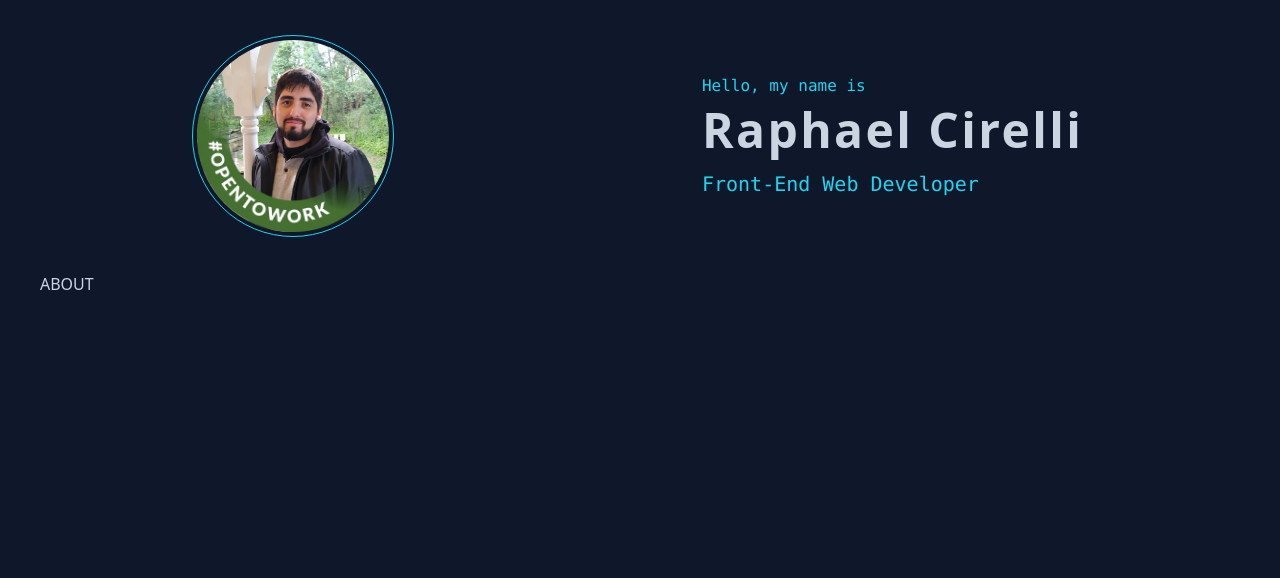
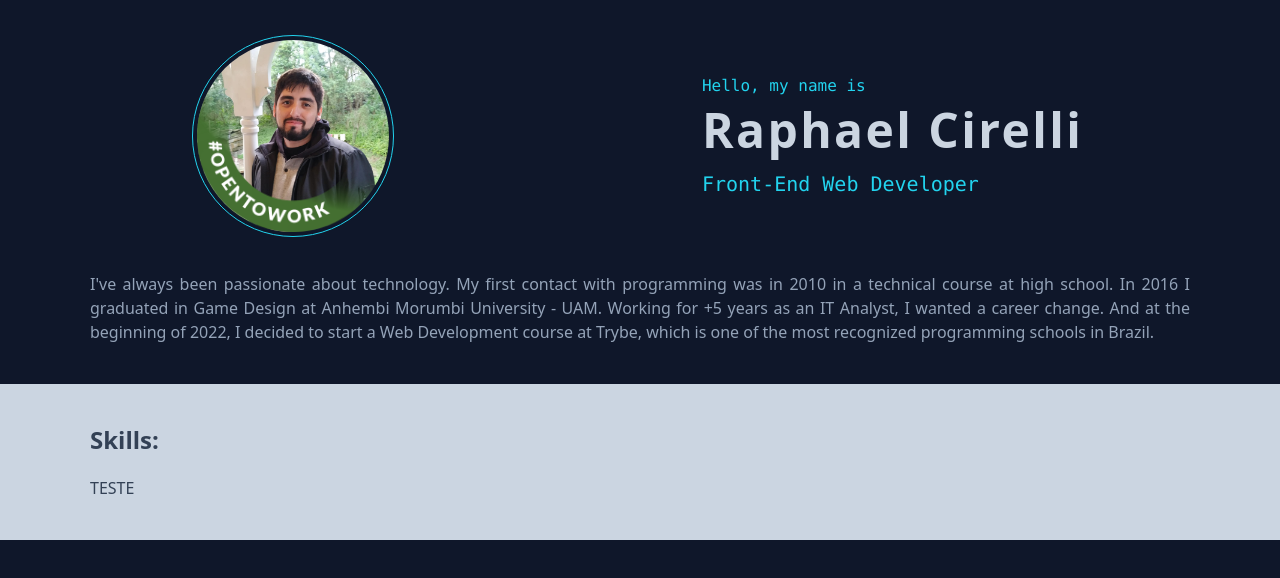
Before and after one commit to rCirelli/rcirelli.github.io, a React (Create React App) app in the folder rcirelli-portfolio/: page / in a window 1280 px wide. Shown: the top 578 px of the page. Built offline with nearby package versions, Linux system fonts and the light colour scheme.

Commit message:
add react-router. create home and 404. started Hero.

```diff
--- a/rcirelli-portfolio/package.json
+++ b/rcirelli-portfolio/package.json
@@ -10,6 +10,7 @@
     "react": "^18.1.0",
     "react-dom": "^18.1.0",
     "react-redux": "^8.0.2",
+    "react-router-dom": "^6.3.0",
     "react-scripts": "5.0.1",
     "redux": "^4.2.0",
     "redux-devtools-extension": "^2.13.9",
--- a/rcirelli-portfolio/src/App.js
+++ b/rcirelli-portfolio/src/App.js
@@ -1,20 +1,15 @@
-import About from './components/About';
-import BasicInfo from './components/BasicInfo';
-import ProfilePicture from './components/ProfilePicture';
+import { Route, Routes } from 'react-router-dom';
 import './index.css';
+import Home from './pages/Home';
+import NotFound from './pages/NotFound';
 
 export default function App() {
   return (
-    <main className="bg-slate-900 text-slate-300 w-screen h-screen p-10">
-      <div className="flex justify-around mb-10">
-        <ProfilePicture
-          src={'/assets/profile-picture.jpeg'}
-          alt={'Raphael Cirelli'}
-          isOpenToWork={true}
-        />
-        <BasicInfo />
-      </div>
-      <About />
+    <main className="bg-slate-900 text-slate-300 w-screen h-screen">
+      <Routes>
+        <Route path="/" element={<Home />} />
+        <Route path="*" element={<NotFound />} />
+      </Routes>
     </main>
   );
 }
--- a/rcirelli-portfolio/src/components/About.jsx
+++ b/rcirelli-portfolio/src/components/About.jsx
@@ -1,7 +1,19 @@
+import Translate from './Translate';
+
 function About() {
   return (
-    <div>
-      <p>ABOUT</p>
+    <div className="flex justify-center">
+      <p className="w-11/12 text-slate-400 text-justify">
+        <Translate>
+          I've always been passionate about technology. My first contact with
+          programming was in 2010 in a technical course at high school. In 2016
+          I graduated in Game Design at Anhembi Morumbi University - UAM.
+          Working for +5 years as an IT Analyst, I wanted a career change. And
+          at the beginning of 2022, I decided to start a Web Development course
+          at Trybe, which is one of the most recognized programming schools in
+          Brazil.
+        </Translate>
+      </p>
     </div>
   );
 }
--- /dev/null
+++ b/rcirelli-portfolio/src/components/Hero.jsx
@@ -0,0 +1,10 @@
+function Hero({ children, heading }) {
+  return (
+    <div className="w-11/12 mx-auto">
+      <h1 className="pb-5 text-2xl font-bold">{heading}</h1>
+      {children}
+    </div>
+  );
+}
+
+export default Hero;
--- a/rcirelli-portfolio/src/index.js
+++ b/rcirelli-portfolio/src/index.js
@@ -4,12 +4,15 @@ import { Provider } from 'react-redux';
 import React from 'react';
 import ReactDOM from 'react-dom/client';
 import App from './App';
+import { BrowserRouter } from 'react-router-dom';
 
 const root = ReactDOM.createRoot(document.getElementById('root'));
 root.render(
   <React.StrictMode>
-    <Provider store={store}>
-      <App />
-    </Provider>
+    <BrowserRouter>
+      <Provider store={store}>
+        <App />
+      </Provider>
+    </BrowserRouter>
   </React.StrictMode>
 );
--- a/rcirelli-portfolio/src/languages/pt-br.json
+++ b/rcirelli-portfolio/src/languages/pt-br.json
@@ -1,4 +1,5 @@
 {
   "Hello, my name is": "Olá, meu nome é",
-  "Front-End Web Developer": "Desenvolvedor Web Front-End"
+  "Front-End Web Developer": "Desenvolvedor Web Front-End",
+  "I've always been passionate about technology. My first contact with programming was in 2010 in a technical course at high school. In 2016 I graduated in Game Design at Anhembi Morumbi University - UAM. Working for +5 years as an IT Analyst, I wanted a career change. And at the beginning of 2022, I decided to start a Web Development course at Trybe, which is one of the most recognized programming schools in Brazil.": "Sempre fui apaixonado por tecnologia. Meu primeiro contato com programação foi em 2010, em um curso técnido no ensino médio. Em 2016 me formei em Game Design na Universidade Anhembi Morumbi. Trabalho a mais de 5 anos como analista de TI, e busquei por uma transição de carreira.  No início de 2022, decidi iniciar o curso de Desenvolvimento Web da Trybe, que é uma das escolas de programação mais conhecidas do Brasil."
 }
--- /dev/null
+++ b/rcirelli-portfolio/src/pages/Home.js
@@ -0,0 +1,27 @@
+import About from '../components/About';
+import BasicInfo from '../components/BasicInfo';
+import Hero from '../components/Hero';
+import ProfilePicture from '../components/ProfilePicture';
+
+function Home() {
+  return (
+    <>
+      <section className="p-10">
+        <div className="flex justify-around mb-10">
+          <ProfilePicture
+            src={'/assets/profile-picture.jpeg'}
+            alt={'Raphael Cirelli'}
+            isOpenToWork={true}
+          />
+          <BasicInfo />
+        </div>
+        <About />
+      </section>
+      <section className="bg-slate-300 text-slate-700 p-10">
+        <Hero heading={'Skills:'}>TESTE</Hero>
+      </section>
+    </>
+  );
+}
+
+export default Home;
--- /dev/null
+++ b/rcirelli-portfolio/src/pages/NotFound.js
@@ -0,0 +1,9 @@
+function NotFound() {
+  return (
+    <div className="flex justify-center">
+      <h1>404...</h1>
+    </div>
+  );
+}
+
+export default NotFound;
```
Also changed, not shown: rcirelli-portfolio/public/manifest.json, 1 other file (tests, documents, lock files or other folders).
